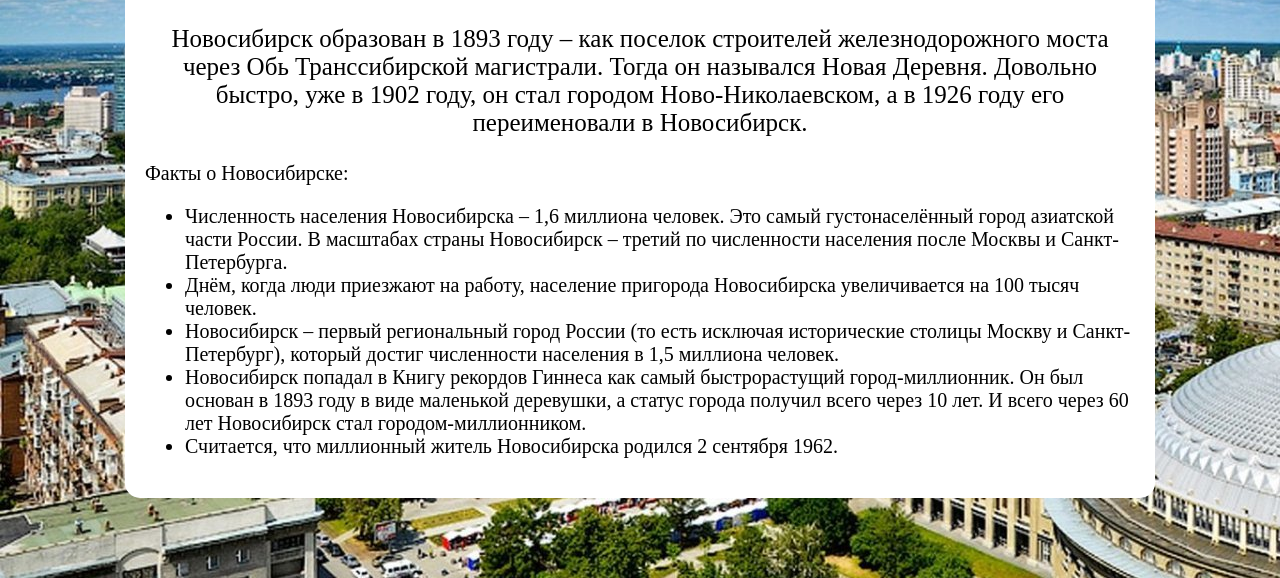
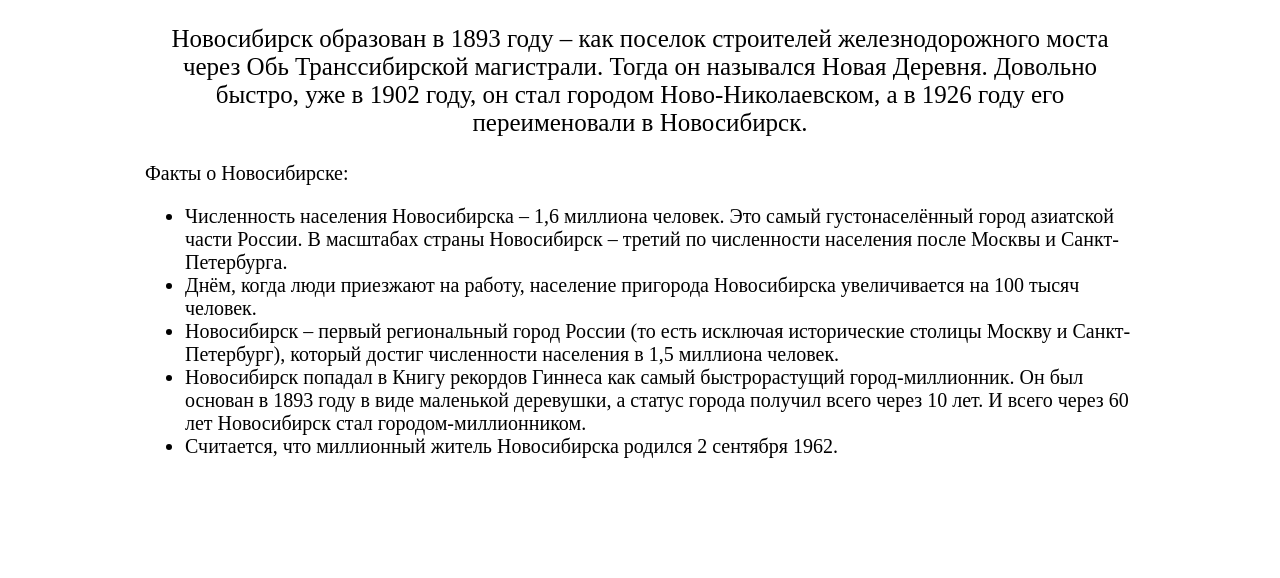
Before and after one commit to Ringer24/my_first.io, a plain HTML site: page Novosibirsk.html in a window 1280 px wide. Shown: the part 222-800 px from the top of the page. Drawn offline with Linux system fonts and the light colour scheme.

Commit message:
Update Novosibirsk.html

```diff
--- a/Novosibirsk.html
+++ b/Novosibirsk.html
@@ -7,7 +7,7 @@
 
     <link rel="stylesheet" href="css/style2.css">
 </head>
-<body background="image/Novosibirsk.jpg">
+<body>
     <input id="toggle" type="checkbox"></input>
     <label for="toggle" class="hamburger">
         <div class="top-bun"></div>
```
